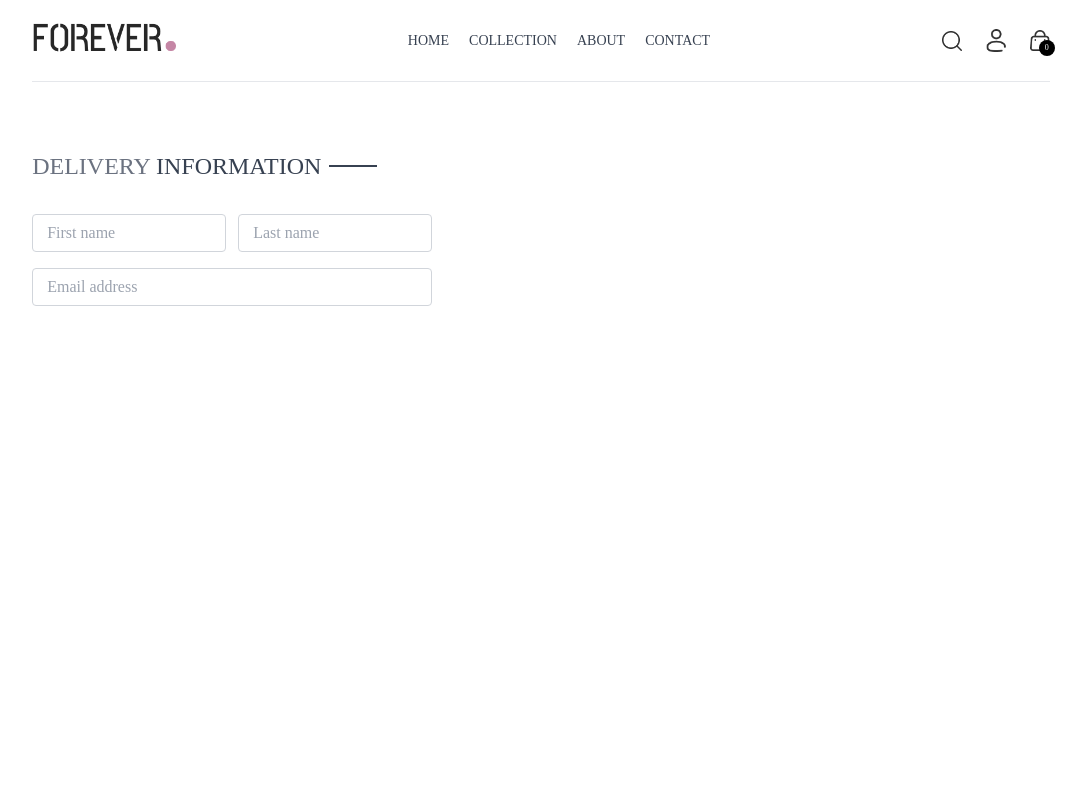
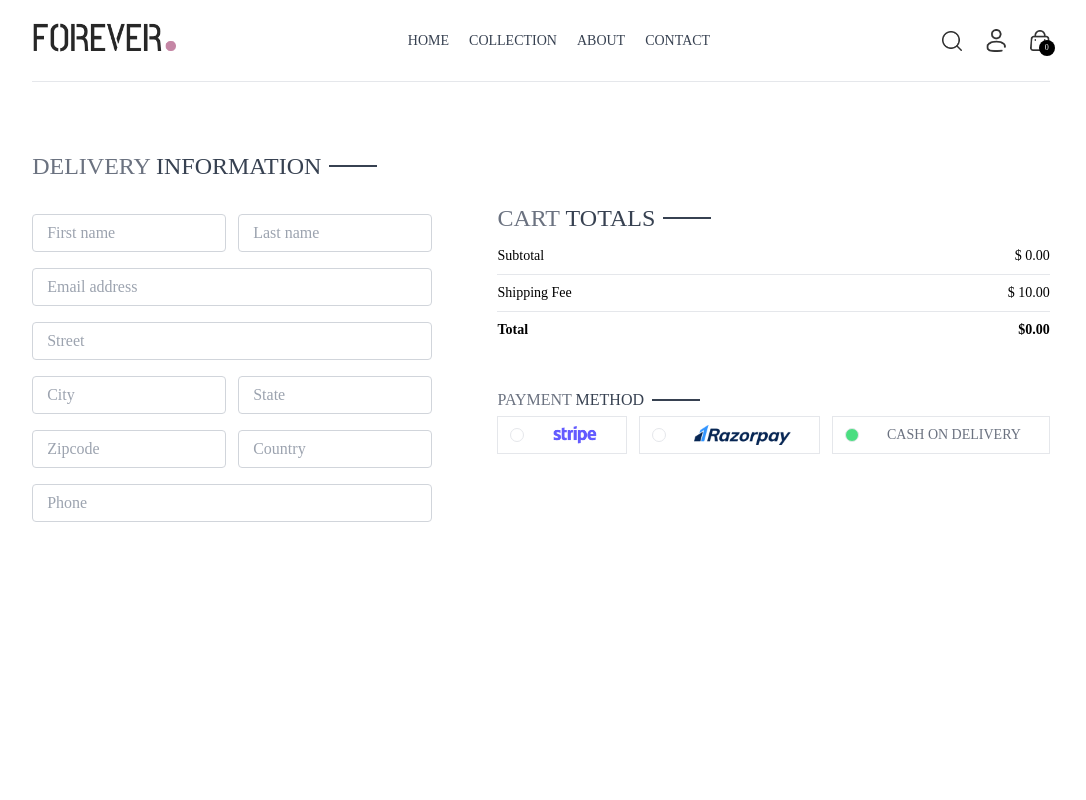
Before and after one commit to SarahHanks04/Simple-eCommerce, a React (Vite) app: page /place-order in a window 1280 px wide. Shown: the top 800 px of the page, without its empty margins (99-1185 px from the left). Built offline with nearby package versions, Linux system fonts and the light colour scheme.

Commit message:
PlaceOrder updated

```diff
--- a/src/Pages/PlaceOrder.jsx
+++ b/src/Pages/PlaceOrder.jsx
@@ -1,7 +1,13 @@
-import React from 'react'
+import React, { useState } from 'react'
 import Title from '../Components/Title'
+import CartTotal from '../Components/CartTotal'
+import { assets } from '../assets/assets'
 
 const PlaceOrder = () => {
+
+  const [method, setMethod] = useState("cod");
+
+
   return (
     <div className='flex flex-col sm:flex-row justify-between gap-4 pt-5 sm:pt-14 min-h-[80vh] border-t'>
 
@@ -10,11 +16,55 @@
         <div className='text-xl sm:text-2xl my-3'>
           <Title text1={"DELIVERY"} text2={"INFORMATION"} />
         </div>
+
         <div className='flex gap-3'>
           <input className='border border-gray-300 rounded py-1.5 px-3.5 w-full' type="text" placeholder='First name' />
           <input className='border border-gray-300 rounded py-1.5 px-3.5 w-full' type="text" placeholder='Last name' />
         </div>
+
         <input className='border border-gray-300 rounded py-1.5 px-3.5 w-full' type="email" placeholder='Email address' />
+        <input className='border border-gray-300 rounded py-1.5 px-3.5 w-full' type="text" placeholder='Street' />
+
+        <div className='flex gap-3'>
+          <input className='border border-gray-300 rounded py-1.5 px-3.5 w-full' type="text" placeholder='City' />
+          <input className='border border-gray-300 rounded py-1.5 px-3.5 w-full' type="text" placeholder='State' />
+        </div>
+
+        <div className='flex gap-3'>
+          <input className='border border-gray-300 rounded py-1.5 px-3.5 w-full' type="number" placeholder='Zipcode' />
+          <input className='border border-gray-300 rounded py-1.5 px-3.5 w-full' type="text" placeholder='Country' />
+        </div>
+
+        <input className='border border-gray-300 rounded py-1.5 px-3.5 w-full' type="number" placeholder='Phone' />
+
+      </div>
+
+      {/* ----- Right Side ----- */}
+      <div className='mt-8'>
+        <div className='mt-8 min-w-80'>
+          <CartTotal />
+        </div>
+        <div className='mt-12'>
+          <Title text1={"PAYMENT"} text2={"METHOD"} />
+
+          {/* ----- Payment Method Selection */}
+          <div className='flex gap-3 flex-col lg:flex-row'>
+            <div onClick={() => setMethod("stripe")} className='flex items-center gap-3 border p-2 px-3 cursor-pointer'>
+              <p className={`min-w-3.5 h-3.5 border rounded-full ${method === "stripe" ? 'bg-green-400' : ""}`}></p>
+              <img className='h-5 mx-4' src={assets.stripe_logo} alt="" />
+            </div>
+
+            <div onClick={() => setMethod("razorpay")} className='flex items-center gap-3 border p-2 px-3 cursor-pointer'>
+              <p className={`min-w-3.5 h-3.5 border rounded-full ${method === "razorpay" ? 'bg-green-400' : ""}`}></p>
+              <img className='h-5 mx-4' src={assets.razorpay_logo} alt="" />
+            </div>
+
+            <div onClick={() => setMethod("cod")} className='flex items-center gap-3 border p-2 px-3 cursor-pointer'>
+              <p className={`min-w-3.5 h-3.5 border rounded-full ${method === "cod" ? 'bg-green-400' : ""}`}></p>
+              <p className='text-gray-500 text-sm font-medium mx-4'>CASH ON DELIVERY</p>
+            </div>
+          </div>
+        </div>
       </div>
     </div>
   )
```
